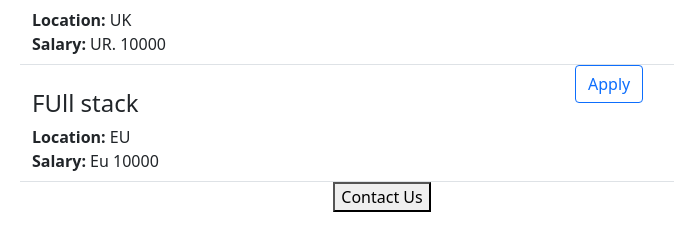
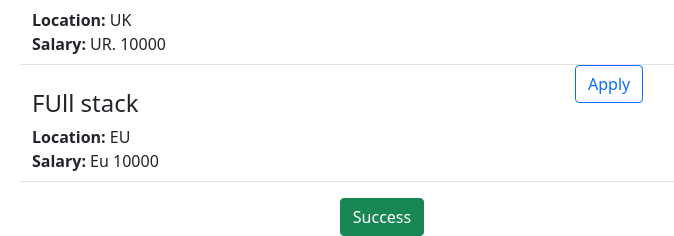
Before and after one commit to jahirulislm/FlaskWebApp_DD-D, a Flask app: page / in a window 1280 px wide. Shown: the part 1069-1305 px from the top of the page, without its empty margins (258-932 px from the left). Before the commit the page ends 1281 px from the top, so only its background shows below. Run offline with Flask 2, Linux system fonts and the light colour scheme.

Commit message:
btn chages

```diff
--- a/templates/home.html
+++ b/templates/home.html
@@ -47,7 +47,7 @@
       </div>
 
     <div style="text-align:center;">
-      <button>Contact Us</button>
+     <button type="button" class="btn btn-success mt-3">Success</button>
     </div>
 
 
```
